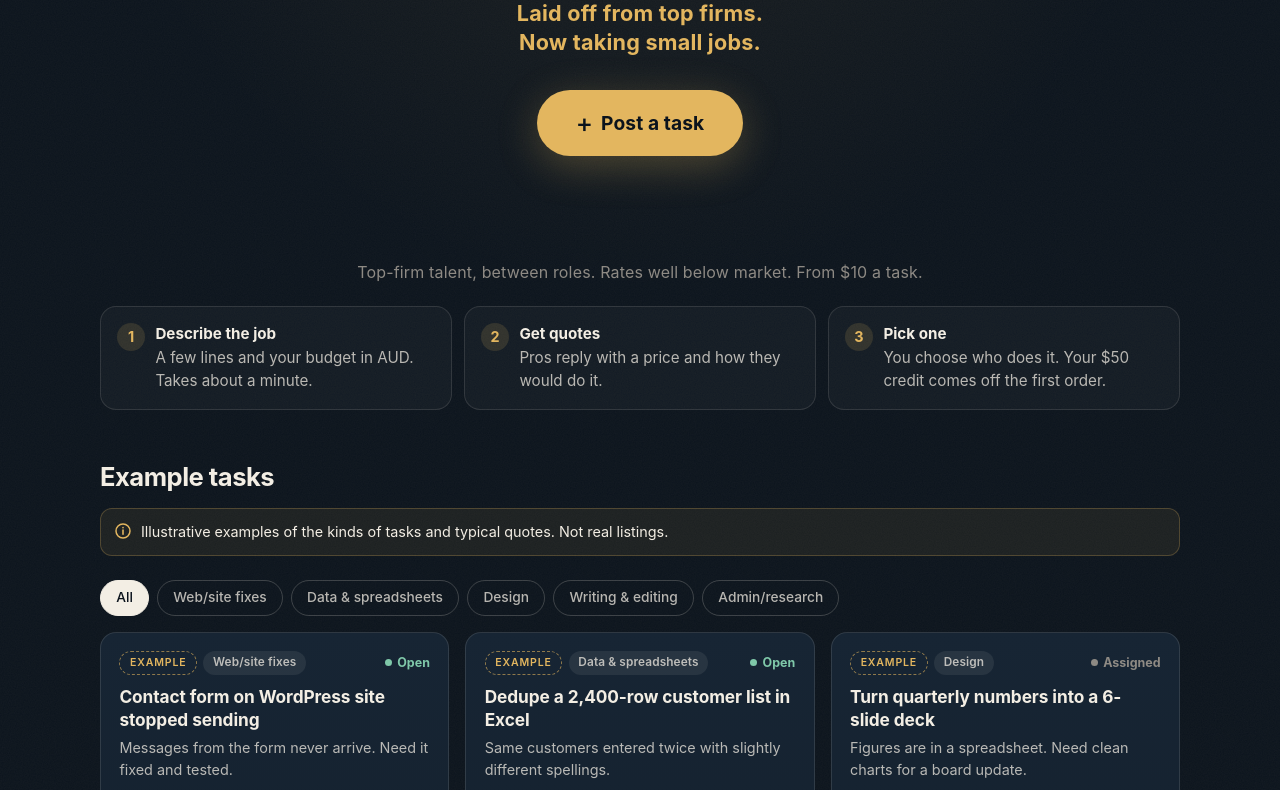
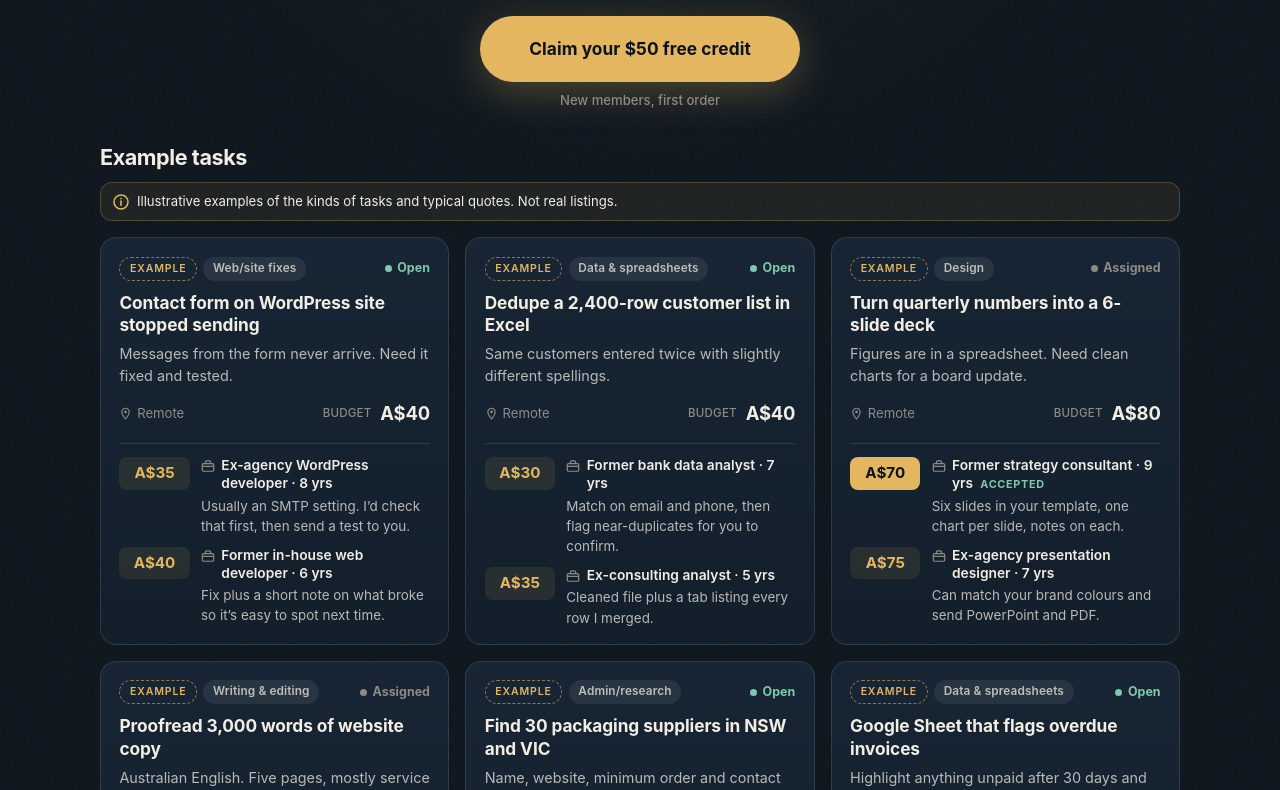
Before and after one commit to todanley/afterrole, a plain HTML site: page index.html in a window 1280 px wide. Shown: the part 541-1331 px from the top of the page. Drawn offline with Linux system fonts and the light colour scheme.

Commit message:
Show example tasks under the hero and use one claim CTA.
The first card peeks above the fold, each quote has a role and years, and the layoff line names tech, finance and consulting without inventing a headcount.

```diff
--- a/index.html
+++ b/index.html
@@ -80,14 +80,13 @@
     .btn-xl { height: 66px; padding: 0 2.4rem; font-size: 1.2rem; box-shadow: 0 10px 40px rgba(227, 182, 95, 0.28); }
     .btn .plus { font-size: 1.35em; line-height: 1; font-weight: 500; margin-top: -0.06em; }
 
-    /* Hero — above the fold: badge, title, layoff line, one button */
+    /* Hero — above the fold: badge, title, layoff line, one CTA; first card peeks */
     .hero {
-      min-height: calc(100svh - 64px);
       display: flex;
       align-items: center;
       justify-content: center;
       text-align: center;
-      padding: 3rem 0 4rem;
+      padding: 1.75rem 0 1.35rem;
     }
     .hero .wrap {
       display: flex;
@@ -116,15 +115,17 @@
       font-size: 0.82rem; font-weight: 650; letter-spacing: 0.01em;
     }
     .hero-angle {
-      margin: 1.1rem auto 0;
+      margin: 1rem auto 0;
+      max-width: 22rem;
       color: var(--gold);
-      font-size: clamp(1.05rem, 3.8vw, 1.35rem);
+      font-size: clamp(1rem, 3.6vw, 1.28rem);
       font-weight: 650;
       letter-spacing: 0.01em;
       line-height: 1.35;
     }
-    .cta-row { display: flex; justify-content: center; margin-top: 1.85rem; width: 100%; }
-    .cta-row .btn-xl { width: 100%; max-width: 22rem; }
+    .cta-row { display: flex; flex-direction: column; align-items: center; margin-top: 1.5rem; width: 100%; }
+    .cta-row .btn-xl { width: 100%; max-width: 22rem; padding: 0 1.4rem; font-size: 1.08rem; }
+    .cta-note { margin: 0.55rem 0 0; color: var(--muted); font-size: 0.82rem; font-weight: 550; }
     .how-intro {
       margin: 0 0 1.35rem;
       text-align: center;
@@ -135,6 +136,7 @@
     .dlg-offer { margin: 0.2rem 0 0; color: var(--gold); font-size: 0.95rem; font-weight: 650; }
 
     /* How it works */
+    #how { padding-top: 1.75rem; }
     .steps { display: grid; gap: 0.75rem; margin: 0.5rem 0 3rem; padding: 0; list-style: none; counter-reset: s; }
     .steps li {
       counter-increment: s; position: relative;
@@ -149,24 +151,17 @@
     }
     .steps li b { display: block; color: var(--cream); font-weight: 650; margin-bottom: 0.1rem; }
 
-    /* Feed */
-    .feed-head { display: flex; flex-direction: column; gap: 0.35rem; margin-bottom: 1.25rem; }
-    .feed-head h2 { margin: 0; font-size: 1.6rem; letter-spacing: -0.02em; }
+    /* Feed — sits directly under the hero so the first card peeks above the fold */
+    #examples { padding-top: 0.15rem; }
+    .feed-head { display: flex; flex-direction: column; gap: 0.3rem; margin-bottom: 0.85rem; }
+    .feed-head h2 { margin: 0; font-size: 1.2rem; letter-spacing: -0.02em; }
     .disclaimer {
-      display: flex; gap: 0.6rem; align-items: flex-start; margin: 0.4rem 0 0;
-      padding: 0.75rem 0.9rem; border-radius: 12px;
+      display: flex; gap: 0.5rem; align-items: flex-start; margin: 0.25rem 0 0;
+      padding: 0.55rem 0.75rem; border-radius: 12px;
       background: rgba(224, 178, 92, 0.08); border: 1px solid rgba(224, 178, 92, 0.25);
-      color: var(--cream); font-size: 0.9rem;
+      color: var(--cream); font-size: 0.82rem;
     }
-    .disclaimer svg { flex: 0 0 auto; margin-top: 0.15rem; }
-    .filters { display: flex; gap: 0.5rem; overflow-x: auto; padding: 0.25rem 0 1rem; margin: 0 -1.25rem; padding-left: 1.25rem; padding-right: 1.25rem; scrollbar-width: none; }
-    .filters::-webkit-scrollbar { display: none; }
-    .filters button {
-      flex: 0 0 auto; appearance: none; cursor: pointer; font: inherit; font-size: 0.86rem; font-weight: 550;
-      height: 36px; padding: 0 0.95rem; border-radius: 999px;
-      color: var(--soft); background: transparent; border: 1px solid var(--line-2);
-    }
-    .filters button[aria-pressed="true"] { color: var(--ink); background: var(--cream); border-color: var(--cream); }
+    .disclaimer svg { flex: 0 0 auto; margin-top: 0.12rem; }
 
     .grid { display: grid; gap: 1rem; }
     .card {
@@ -195,20 +190,15 @@
     .meta span { display: inline-flex; align-items: center; gap: 0.3rem; }
     .budget { margin-left: auto; color: var(--cream); font-weight: 700; font-size: 1.15rem; letter-spacing: -0.01em; }
     .budget small { color: var(--muted); font-weight: 500; font-size: 0.72rem; margin-right: 0.25rem; letter-spacing: 0.02em; text-transform: uppercase; }
-    .offers { margin: 0.95rem 0 0; padding: 0.85rem 0 0; border-top: 1px solid var(--line); list-style: none; display: grid; gap: 0.6rem; }
-    .offers-label { margin: 0.95rem 0 -0.35rem; padding-top: 0.85rem; border-top: 1px solid var(--line); font-size: 0.74rem; color: var(--muted); text-transform: uppercase; letter-spacing: 0.08em; font-weight: 600; }
-    .offers-label + .offers { border-top: 0; padding-top: 0.6rem; margin-top: 0; }
-    .offer { display: grid; grid-template-columns: auto 1fr; gap: 0.15rem 0.75rem; align-items: baseline; }
+    .offers { margin: 0.95rem 0 0; padding: 0.85rem 0 0; border-top: 1px solid var(--line); list-style: none; display: grid; gap: 0.7rem; }
+    .offer { display: grid; grid-template-columns: auto 1fr; gap: 0.15rem 0.7rem; align-items: start; }
     .offer .price { grid-row: span 2; min-width: 4.4rem; padding: 0.3rem 0.5rem; border-radius: 8px; text-align: center; background: rgba(224, 178, 92, 0.1); color: var(--gold); font-weight: 700; font-size: 0.95rem; align-self: start; }
-    .offer .role { font-size: 0.86rem; font-weight: 600; color: var(--cream); }
+    .offer .who { display: flex; align-items: flex-start; gap: 0.4rem; min-width: 0; }
+    .offer .who svg { flex: 0 0 auto; margin-top: 0.12rem; color: var(--muted); }
+    .offer .role { font-size: 0.86rem; font-weight: 600; color: var(--cream); line-height: 1.3; }
     .offer .pitch { font-size: 0.84rem; color: var(--soft); }
     .offer.chosen .price { background: var(--gold); color: var(--ink); }
     .offer.chosen .role::after { content: "Accepted"; margin-left: 0.45rem; font-size: 0.68rem; font-weight: 700; letter-spacing: 0.06em; text-transform: uppercase; color: var(--green); }
-    .card .similar {
-      margin-top: 1rem; align-self: flex-start; appearance: none; background: none; border: 0; padding: 0;
-      color: var(--gold); font: inherit; font-size: 0.88rem; font-weight: 600; cursor: pointer;
-    }
-    .card .similar:hover { text-decoration: underline; text-underline-offset: 3px; }
 
     /* Bottom CTA band */
     .band {
@@ -278,33 +268,33 @@
     .hp { position: absolute; left: -10000px; width: 1px; height: 1px; overflow: hidden; }
 
     @media (min-width: 640px) {
-      .cta-row .btn-xl { width: auto; }
+      .cta-row .btn-xl { width: auto; min-width: 20rem; }
+      .hero-angle { max-width: 28rem; }
       .steps { grid-template-columns: repeat(3, 1fr); }
       .grid { grid-template-columns: repeat(2, 1fr); }
       .row2 { grid-template-columns: 1fr 1fr; }
       dialog { margin: auto; border-radius: 22px; }
-      .feed-head { flex-direction: row; align-items: flex-end; justify-content: space-between; flex-wrap: wrap; }
-      .disclaimer { flex-basis: 100%; }
+      .feed-head h2 { font-size: 1.35rem; }
     }
     @media (max-width: 399px) {
-      .cta-row .btn-xl, .sticky .btn { font-size: 1.02rem; padding-left: 1rem; padding-right: 1rem; }
+      .cta-row .btn-xl, .sticky .btn { font-size: 0.98rem; padding-left: 0.85rem; padding-right: 0.85rem; }
     }
     @media (max-height: 760px) {
-      .hero { padding: 1.6rem 0 2rem; }
-      .offer-badge { margin-bottom: 1.25rem; }
-      .hero-angle { margin-top: 0.85rem; }
-      .cta-row { margin-top: 1.35rem; }
+      .hero { padding: 1.15rem 0 1rem; }
+      .offer-badge { margin-bottom: 1.1rem; }
+      .hero-angle { margin-top: 0.75rem; }
+      .cta-row { margin-top: 1.1rem; }
     }
     @media (min-width: 900px) {
       body { padding-bottom: 0; }
       .sticky { display: none; }
-      .hero { padding: 4.5rem 0 5rem; }
+      .hero { padding: 2.4rem 0 1.75rem; }
       .hero h1 { max-width: 17ch; }
-      .offer-badge { margin-bottom: 1.9rem; padding: 0.95rem 2.2rem 1.05rem; }
-      .hero-angle { margin-top: 1.25rem; }
-      .cta-row { margin-top: 2.1rem; }
+      .offer-badge { margin-bottom: 1.6rem; padding: 0.95rem 2.2rem 1.05rem; }
+      .hero-angle { margin-top: 1.15rem; max-width: 32rem; }
+      .cta-row { margin-top: 1.6rem; }
       .grid { grid-template-columns: repeat(3, 1fr); }
-      .filters { margin: 0; padding-left: 0; padding-right: 0; }
+      .feed-head { margin-bottom: 1rem; }
     }
     @media (prefers-reduced-motion: reduce) { * { animation: none !important; transition: none !important; scroll-behavior: auto !important; } }
   </style>
@@ -324,20 +314,12 @@
           <span class="for">your first order · new members</span>
         </p>
         <h1>Small jobs done by <em>experienced pros</em>, for less.</h1>
-        <p class="hero-angle">Laid off from top firms.<br>Now taking small jobs.</p>
+        <p class="hero-angle">Pros laid off from top firms in tech, finance and consulting.</p>
         <div class="cta-row">
-          <button class="btn btn-gold btn-xl" type="button" data-open-post><span class="plus">+</span> Post a task</button>
+          <button class="btn btn-gold btn-xl" type="button" data-open-post>Claim your $50 free credit</button>
+          <p class="cta-note">New members, first order</p>
         </div>
       </div>
-    </section>
-
-    <section id="how" class="wrap" aria-label="How it works">
-      <p class="how-intro">Top-firm talent, between roles. Rates well below market. From $10 a task.</p>
-      <ol class="steps">
-        <li><b>Describe the job</b>A few lines and your budget in AUD. Takes about a minute.</li>
-        <li><b>Get quotes</b>Pros reply with a price and how they would do it.</li>
-        <li><b>Pick one</b>You choose who does it. Your $50 credit comes off the first order.</li>
-      </ol>
     </section>
 
     <section id="examples" class="wrap" aria-labelledby="ex-title">
@@ -348,30 +330,40 @@
           <span>Illustrative examples of the kinds of tasks and typical quotes. Not real listings.</span>
         </p>
       </div>
-      <div class="filters" role="group" aria-label="Filter examples by category" id="filters"></div>
       <div class="grid" id="feed"></div>
+    </section>
 
+    <section id="how" class="wrap" aria-label="How it works">
+      <p class="how-intro">Rates well below market. From $10 a task.</p>
+      <ol class="steps">
+        <li><b>Describe the job</b>A few lines and your budget in AUD. Takes about a minute.</li>
+        <li><b>Get quotes</b>Pros reply with a price and how they would do it.</li>
+        <li><b>Pick one</b>You choose who does it. Your $50 credit comes off the first order.</li>
+      </ol>
+    </section>
+
+    <div class="wrap">
       <div class="band">
         <h2>Got a task like these?</h2>
-        <p>Post it free. Quotes come to your inbox, and you only go ahead if one suits you.</p>
-        <button class="btn btn-gold btn-lg" type="button" data-open-post><span class="plus">+</span> Post a task</button>
+        <p>New members get $50 off their first order. Quotes come to your inbox, and you only go ahead if one suits you.</p>
+        <button class="btn btn-gold btn-lg" type="button" data-open-post>Claim your $50 free credit</button>
       </div>
-    </section>
+    </div>
   </main>
 
   <footer>
-    <div class="wrap">AfterRole · Remote tasks from experienced pros · <a href="claim.html">Claim $50 credit</a></div>
+    <div class="wrap">AfterRole · Remote tasks from experienced pros</div>
   </footer>
 
   <div class="sticky" id="sticky">
-    <button class="btn btn-gold" type="button" data-open-post><span class="plus">+</span> Post a task — get $50 off</button>
+    <button class="btn btn-gold" type="button" data-open-post>Claim your $50 free credit</button>
   </div>
 
   <dialog id="post" aria-labelledby="post-title">
     <div class="dlg-head">
       <div>
-        <h2 id="post-title">Post a task</h2>
-        <p class="dlg-offer">$50 off your first order</p>
+        <h2 id="post-title">Claim your $50 credit: post your first task</h2>
+        <p class="dlg-offer">$50 off your first order · new members</p>
       </div>
       <button class="x" type="button" id="close-post" aria-label="Close">×</button>
     </div>
@@ -422,7 +414,7 @@
             <input id="t-email" name="email" type="email" required autocomplete="email" inputmode="email" placeholder="you@company.com">
           </div>
         </div>
-        <button class="btn btn-gold submit" type="submit">Post my task</button>
+        <button class="btn btn-gold submit" type="submit">Post task &amp; claim $50</button>
         <p class="fine">Free to post, no obligation. New members get <strong>$50 credit</strong> on their first order.</p>
       </form>
     </div>
@@ -431,59 +423,48 @@
   <script>
     (function () {
       // Illustrative examples only. Not real listings, people or offers.
+      // Offer tuple: [price, role, experience, pitch, accepted?]
       var TASKS = [
         { cat: "Web/site fixes", title: "Contact form on WordPress site stopped sending", desc: "Messages from the form never arrive. Need it fixed and tested.", budget: 40, status: "open",
-          offers: [["A$35", "Ex-agency WordPress developer", "Usually an SMTP setting. I’d check that first, then send a test to you."], ["A$40", "Former in-house web developer", "Fix plus a short note on what broke so it’s easy to spot next time."]] },
+          offers: [["A$35", "Ex-agency WordPress developer", "8 yrs", "Usually an SMTP setting. I’d check that first, then send a test to you."], ["A$40", "Former in-house web developer", "6 yrs", "Fix plus a short note on what broke so it’s easy to spot next time."]] },
         { cat: "Data & spreadsheets", title: "Dedupe a 2,400-row customer list in Excel", desc: "Same customers entered twice with slightly different spellings.", budget: 40, status: "open",
-          offers: [["A$30", "Former bank data analyst", "Match on email and phone, then flag near-duplicates for you to confirm."], ["A$35", "Ex-consulting analyst", "Cleaned file plus a tab listing every row I merged."]] },
+          offers: [["A$30", "Former bank data analyst", "7 yrs", "Match on email and phone, then flag near-duplicates for you to confirm."], ["A$35", "Ex-consulting analyst", "5 yrs", "Cleaned file plus a tab listing every row I merged."]] },
         { cat: "Design", title: "Turn quarterly numbers into a 6-slide deck", desc: "Figures are in a spreadsheet. Need clean charts for a board update.", budget: 80, status: "assigned",
-          offers: [["A$70", "Former strategy consultant", "Six slides in your template, one chart per slide, notes on each.", true], ["A$75", "Ex-agency presentation designer", "Can match your brand colours and send PowerPoint and PDF."]] },
+          offers: [["A$70", "Former strategy consultant", "9 yrs", "Six slides in your template, one chart per slide, notes on each.", true], ["A$75", "Ex-agency presentation designer", "7 yrs", "Can match your brand colours and send PowerPoint and PDF."]] },
         { cat: "Writing & editing", title: "Proofread 3,000 words of website copy", desc: "Australian English. Five pages, mostly service descriptions.", budget: 50, status: "assigned",
-          offers: [["A$40", "Former in-house editor at a publisher", "Tracked changes in Google Docs, with queries in comments.", true], ["A$45", "Ex-corporate comms manager", "Proofread plus suggestions where a sentence runs long."]] },
+          offers: [["A$40", "Former in-house editor at a publisher", "11 yrs", "Tracked changes in Google Docs, with queries in comments.", true], ["A$45", "Ex-corporate comms manager", "8 yrs", "Proofread plus suggestions where a sentence runs long."]] },
         { cat: "Admin/research", title: "Find 30 packaging suppliers in NSW and VIC", desc: "Name, website, minimum order and contact email in a sheet.", budget: 45, status: "open",
-          offers: [["A$35", "Former procurement coordinator", "I’ll check each website for minimum order, not just directory listings."], ["A$45", "Ex-operations manager", "30 suppliers plus a short note on the five that look best."]] },
+          offers: [["A$35", "Former procurement coordinator", "6 yrs", "I’ll check each website for minimum order, not just directory listings."], ["A$45", "Ex-operations manager", "10 yrs", "30 suppliers plus a short note on the five that look best."]] },
         { cat: "Data & spreadsheets", title: "Google Sheet that flags overdue invoices", desc: "Highlight anything unpaid after 30 days and total it by client.", budget: 25, status: "open",
-          offers: [["A$20", "Former finance analyst", "Conditional formatting plus a summary tab by client."], ["A$25", "Ex-accounting firm associate", "Can add an aged-debt view (30/60/90 days) as well."]] },
+          offers: [["A$20", "Former finance analyst", "5 yrs", "Conditional formatting plus a summary tab by client."], ["A$25", "Ex-accounting firm associate", "4 yrs", "Can add an aged-debt view (30/60/90 days) as well."]] },
         { cat: "Writing & editing", title: "Write three product descriptions", desc: "Skincare range, about 100 words each, plain and factual.", budget: 20, status: "open",
-          offers: [["A$15", "Ex-agency copywriter", "I’ll stick to what’s on the label and avoid health claims."], ["A$20", "Former retail marketing coordinator", "Three descriptions plus a short SEO title for each."]] },
+          offers: [["A$15", "Ex-agency copywriter", "10 yrs", "I’ll stick to what’s on the label and avoid health claims."], ["A$20", "Former retail marketing coordinator", "6 yrs", "Three descriptions plus a short SEO title for each."]] },
         { cat: "Admin/research", title: "Set up Gmail filters and an out-of-office reply", desc: "Shared inbox gets messy. Want labels for invoices, orders and support.", budget: 15, status: "open",
-          offers: [["A$10", "Former IT support lead", "Labels, three filters and the auto-reply. About 20 minutes over a screen share."], ["A$15", "Ex-executive assistant", "Same setup plus a one-page guide for your team."]] },
+          offers: [["A$10", "Former IT support lead", "9 yrs", "Labels, three filters and the auto-reply. About 20 minutes over a screen share."], ["A$15", "Ex-executive assistant", "7 yrs", "Same setup plus a one-page guide for your team."]] },
         { cat: "Web/site fixes", title: "Mobile menu won’t open on Squarespace site", desc: "Works on desktop. On phones the menu icon does nothing.", budget: 60, status: "assigned",
-          offers: [["A$45", "Ex-agency front-end developer", "Likely a custom code block clashing with the template. I’d test on iOS and Android.", true], ["A$55", "Former in-house web developer at a retailer", "Fix plus a check of the other pages on mobile."]] }
+          offers: [["A$45", "Ex-agency front-end developer", "6 yrs", "Likely a custom code block clashing with the template. I’d test on iOS and Android.", true], ["A$55", "Former in-house web developer at a retailer", "8 yrs", "Fix plus a check of the other pages on mobile."]] }
       ];
 
       function esc(s) { return String(s).replace(/[&<>"']/g, function (c) { return { "&": "&amp;", "<": "&lt;", ">": "&gt;", '"': "&quot;", "'": "&#39;" }[c]; }); }
       var pin = '<svg width="13" height="13" viewBox="0 0 16 16" aria-hidden="true"><path d="M8 1.5a4.5 4.5 0 0 0-4.5 4.5c0 3.4 4.5 8.5 4.5 8.5s4.5-5.1 4.5-8.5A4.5 4.5 0 0 0 8 1.5Z" fill="none" stroke="currentColor" stroke-width="1.4"/><circle cx="8" cy="6" r="1.6" fill="currentColor"/></svg>';
+      var caseIcon = '<svg width="14" height="14" viewBox="0 0 16 16" aria-hidden="true"><rect x="1.5" y="5.2" width="13" height="8.8" rx="1.4" fill="none" stroke="currentColor" stroke-width="1.4"/><path d="M5 5.2V3.7A1.6 1.6 0 0 1 6.6 2.1h2.8A1.6 1.6 0 0 1 11 3.7v1.5" fill="none" stroke="currentColor" stroke-width="1.4"/><path d="M1.5 8.4h13" stroke="currentColor" stroke-width="1.4"/></svg>';
 
       var feed = document.getElementById("feed");
-      feed.innerHTML = TASKS.map(function (t, i) {
-        var n = t.offers.length;
+      feed.innerHTML = TASKS.map(function (t) {
         return '<article class="card" data-cat="' + esc(t.cat) + '">' +
           '<div class="card-top"><div class="chips"><span class="chip chip-ex">Example</span><span class="chip chip-cat">' + esc(t.cat) + '</span></div>' +
           '<span class="status ' + t.status + '">' + (t.status === "open" ? "Open" : "Assigned") + '</span></div>' +
           '<h3>' + esc(t.title) + '</h3><p class="desc">' + esc(t.desc) + '</p>' +
           '<div class="meta"><span>' + pin + 'Remote</span>' +
           '<span class="budget"><small>Budget</small>A$' + t.budget + '</span></div>' +
-          '<p class="offers-label">' + n + (n === 1 ? ' quote' : ' quotes') + '</p>' +
           '<ul class="offers">' + t.offers.map(function (o) {
-            return '<li class="offer' + (o[3] ? ' chosen' : '') + '"><span class="price">' + esc(o[0]) + '</span><span class="role">' + esc(o[1]) + '</span><span class="pitch">' + esc(o[2]) + '</span></li>';
+            var label = o[1] + " · " + o[2];
+            return '<li class="offer' + (o[4] ? ' chosen' : '') + '"><span class="price">' + esc(o[0]) + '</span><span class="who">' + caseIcon + '<span class="role">' + esc(label) + '</span></span><span class="pitch">' + esc(o[3]) + '</span></li>';
           }).join("") + '</ul>' +
-          '<button class="similar" type="button" data-open-post data-cat="' + esc(t.cat) + '" data-card="' + i + '">Post a task like this →</button>' +
           '</article>';
       }).join("");
 
-      // Filters
-      var cats = ["All"].concat(TASKS.map(function (t) { return t.cat; }).filter(function (c, i, a) { return a.indexOf(c) === i; }));
-      var filters = document.getElementById("filters");
-      filters.innerHTML = cats.map(function (c, i) { return '<button type="button" aria-pressed="' + (i === 0) + '" data-f="' + esc(c) + '">' + esc(c) + '</button>'; }).join("");
-      filters.addEventListener("click", function (e) {
-        var b = e.target.closest("button"); if (!b) return;
-        var f = b.getAttribute("data-f");
-        filters.querySelectorAll("button").forEach(function (x) { x.setAttribute("aria-pressed", String(x === b)); });
-        feed.querySelectorAll(".card").forEach(function (c) { c.hidden = !(f === "All" || c.getAttribute("data-cat") === f); });
-      });
-
-      // UTMs
+      // UTMs      // UTMs
       var params = new URLSearchParams(window.location.search);
       ["utm_source", "utm_medium", "utm_campaign", "utm_content"].forEach(function (k) {
         var v = params.get(k);
```
